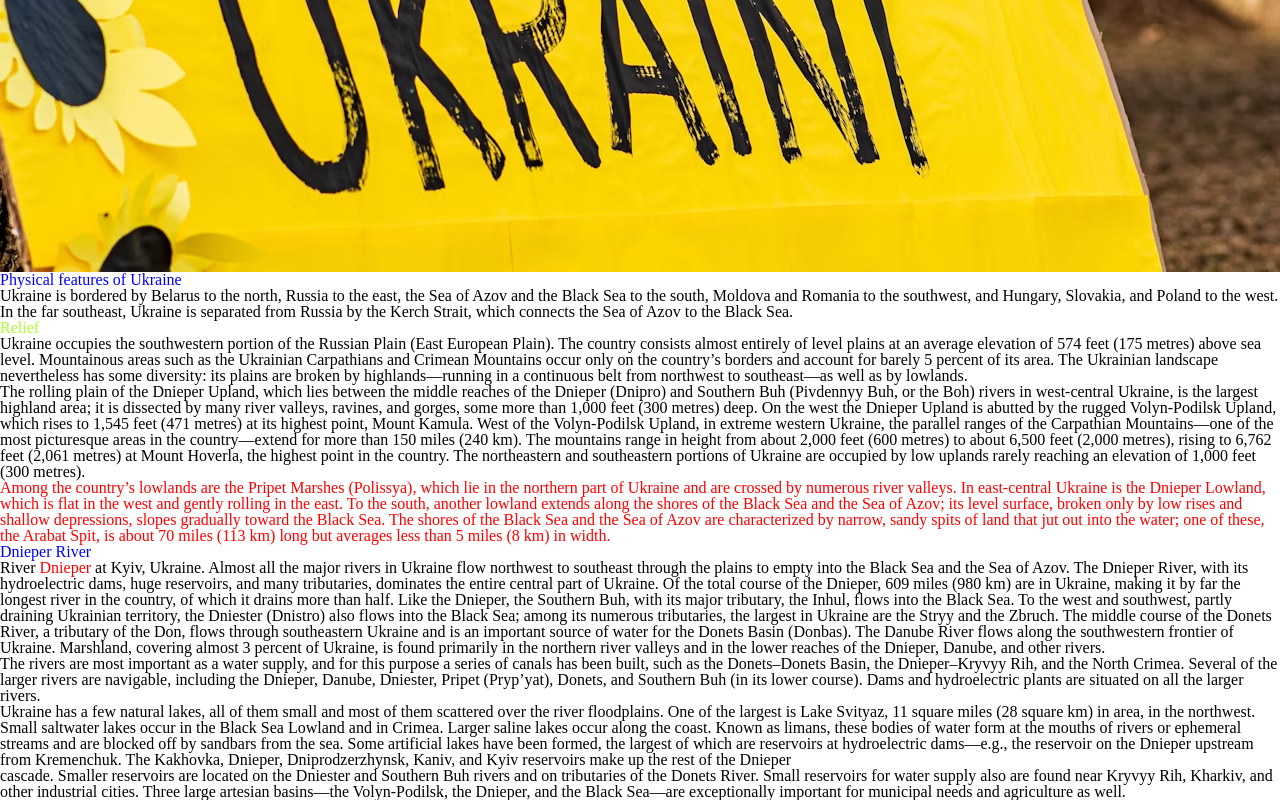
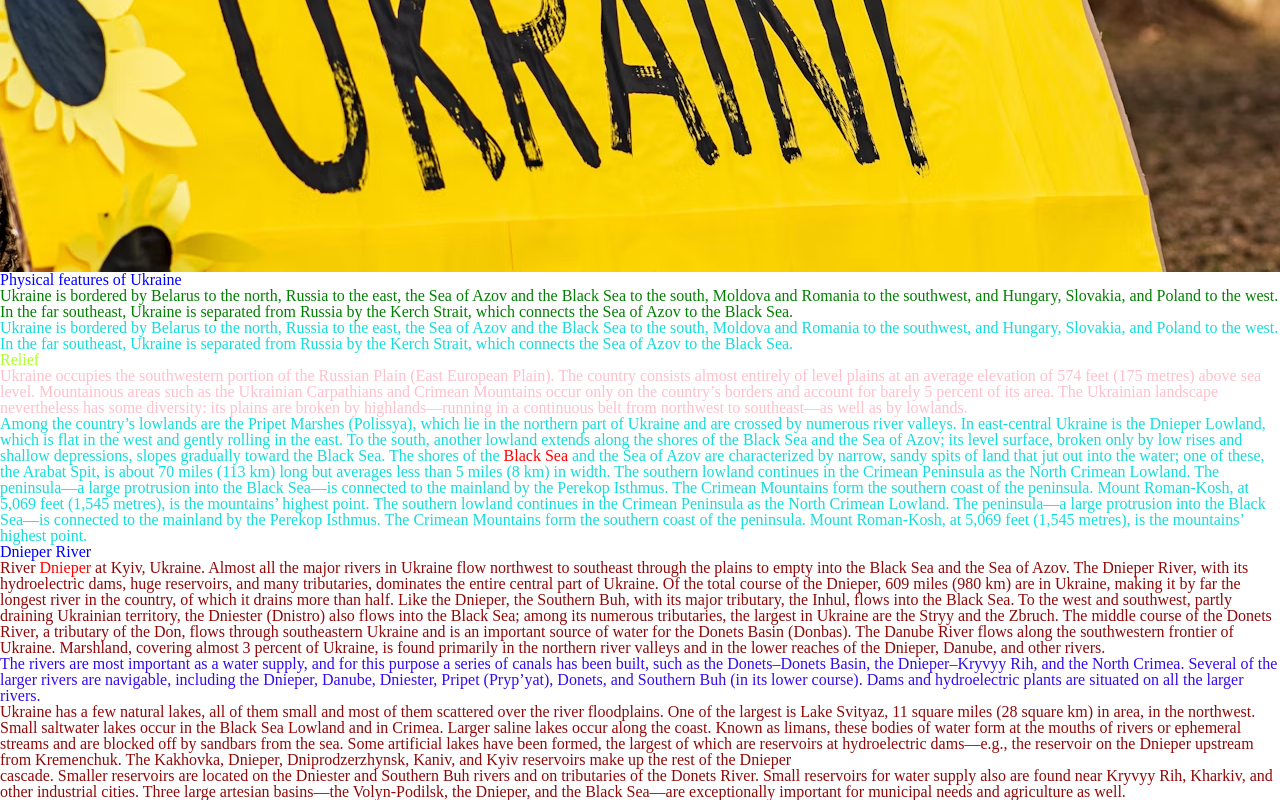
Before and after one commit to PetroShynkaryk/lessons, a plain HTML site: page lesson3/index.html in a window 1280 px wide. Shown: the part 930-1730 px from the top of the page. Drawn offline with Linux system fonts and the light colour scheme.

Commit message:
Add files via upload

```diff
--- a/lesson3/css/style.css
+++ b/lesson3/css/style.css
@@ -7,26 +7,43 @@ p{
 .title{
     color: aqua;
 }
+
 .sub-title{
     color: blue;
 }
-.text > p{
+
+.text p{
     color: black;
+}
+
+.text > p {
+    color:violet
+}
+
+.text2 ~ p {
+    color: rgb(20, 220, 220);
     }
-.text ~ p{
-    color:blue;
+
+.text3 + p {
+    color:pink
 }
-.text + p{
+
+.text4 p {
+    color:rgb(145, 8, 8);
+}
+#riverlink {
     color: red;
 }
 
-
+.text4 a {
+    color:rgb(52, 11, 236);
+}
 .link-uk,
-.link{
-    color:red;
+.link {
+    color:red ;
 }
 .list-id {
-    color: goldenrod;
+    color: navy;
 }
 #relief {
     color:greenyellow
--- a/lesson3/index.html
+++ b/lesson3/index.html
@@ -41,6 +41,7 @@
       </ul>
     </div>
     <h2 class="sub-title">Ukraine</h2>
+
     <div class="text">
       <p>
         A fully independent Ukraine emerged only late in the 20th century, after long periods of successive domination
@@ -49,27 +50,37 @@
         Czechoslovakia in the period between the two World Wars, and Ukraine thereafter became part of the Soviet Union
         as the Ukrainian Soviet Socialist Republic (S.S.R.).
       </p>
+      <div>
         <p>
-        Soviet Union began to unravel in 1990–91, the legislature of the Ukrainian S.S.R. declared sovereignty (July 16,
+          Soviet Union began to unravel in 1990–91, the legislature of the Ukrainian S.S.R. declared sovereignty (July
+          16,
           1990) and then outright independence (August 24, 1991), a move that was confirmed by popular approval in a
           plebiscite (December 1, 1991). With the dissolution of the U.S.S.R. in December 1991, Ukraine gained full
           independence. The country changed its official name to Ukraine, and it helped to found the Commonwealth of
           Independent States (CIS), an association of countries that were formerly republics of the Soviet Union.
         </p>
       </div>
+    </div>
 
     <img src="img/ukraine.avif" alt="picture about ukraine">
 
     <h3 class="sub-title" id="land">Physical features of Ukraine</h3>
-    <div class="text">
+    <div class="text2"></div>
+    <div>
       <p>
         Ukraine is bordered by Belarus to the north, Russia to the east, the Sea of Azov and the Black Sea to the south,
         Moldova and Romania to the southwest, and Hungary, Slovakia, and Poland to the west. In the far southeast,
         Ukraine is separated from Russia by the Kerch Strait, which connects the Sea of Azov to the Black Sea.
       </p>
     </div>
+    <p>
+      Ukraine is bordered by Belarus to the north, Russia to the east, the Sea of Azov and the Black Sea to the south,
+      Moldova and Romania to the southwest, and Hungary, Slovakia, and Poland to the west. In the far southeast,
+      Ukraine is separated from Russia by the Kerch Strait, which connects the Sea of Azov to the Black Sea.
+    </p>
+
     <h3 class="sub-title" id="relief">Relief</h3>
-    <div class="text">
+    <div class="text3"></div>
     <p>
       Ukraine occupies the southwestern portion of the Russian Plain (East European Plain). The country consists
       almost entirely of level plains at an average elevation of 574 feet (175 metres) above sea level. Mountainous
@@ -77,38 +88,35 @@
       for barely 5 percent of its area. The Ukrainian landscape nevertheless has some diversity: its plains are broken
       by highlands—running in a continuous belt from northwest to southeast—as well as by lowlands.
     </p>
-      <div class="text">
+
+
     <p>
-          The rolling plain of the Dnieper Upland, which lies between the middle reaches of the Dnieper (Dnipro) and
-          Southern Buh (Pivdennyy Buh, or the Boh) rivers in west-central Ukraine, is the largest highland area; it is
-          dissected by many river valleys, ravines, and gorges, some more than 1,000 feet (300 metres) deep. On the west
-          the Dnieper Upland is abutted by the rugged Volyn-Podilsk Upland, which rises to 1,545 feet (471 metres) at
-          its
-          highest point, Mount Kamula. West of the Volyn-Podilsk Upland, in extreme western Ukraine, the parallel ranges
-          of the Carpathian Mountains—one of the most picturesque areas in the country—extend for more than 150 miles
-          (240
-          km). The mountains range in height from about 2,000 feet (600 metres) to about 6,500 feet (2,000 metres),
-          rising
-          to 6,762 feet (2,061 metres) at Mount Hoverla, the highest point in the country. The northeastern and
-          southeastern portions of Ukraine are occupied by low uplands rarely reaching an elevation of 1,000 feet (300
-          metres).
+      Among the country’s lowlands are the Pripet Marshes (Polissya), which lie in the northern part of Ukraine and
+      are crossed by numerous river valleys. In east-central Ukraine is the Dnieper Lowland, which is flat in the
+      west
+      and gently rolling in the east. To the south, another lowland extends along the shores of the Black Sea and
+      the
+      Sea of Azov; its level surface, broken only by low rises and shallow depressions, slopes gradually toward the
+      Black Sea. The shores of the <a class=link href="https://en.wikipedia.org/wiki/Black_Sea" target="_blank">Black
+        Sea</a> and the Sea
+      of Azov are characterized by narrow, sandy spits of land that jut out into the water; one of these, the Arabat
+      Spit, is about 70 miles (113 km) long but averages less than 5 miles (8 km) in width.
+      The southern lowland continues in the Crimean Peninsula as the North Crimean Lowland. The peninsula—a large
+      protrusion into the Black Sea—is connected to the mainland by the Perekop Isthmus. The Crimean Mountains form
+      the southern coast of the peninsula. Mount Roman-Kosh, at 5,069 feet (1,545 metres), is the mountains’ highest
+      point.
+      The southern lowland continues in the Crimean Peninsula as the North Crimean Lowland. The peninsula—a large
+      protrusion into the Black Sea—is connected to the mainland by the Perekop Isthmus. The Crimean Mountains form
+      the southern coast of the peninsula. Mount Roman-Kosh, at 5,069 feet (1,545 metres), is the mountains’ highest
+      point.
     </p>
     </div>
+
+    <h3 class="sub-title" id="river">Dnieper River</h3>
+    <div class="text4">
+
       <p>
-        Among the country’s lowlands are the Pripet Marshes (Polissya), which lie in the northern part of Ukraine and
-        are crossed by numerous river valleys. In east-central Ukraine is the Dnieper Lowland, which is flat in the west
-        and gently rolling in the east. To the south, another lowland extends along the shores of the <a
-          href="https://en.wikipedia.org/wiki/Black_Sea" class="link" target="_blank">Black Sea</a> and the
-        Sea of Azov; its level surface, broken only by low rises and shallow depressions, slopes gradually toward the
-        Black Sea. The shores of the Black Sea and the Sea of Azov are characterized by narrow, sandy spits of land that
-        jut out into the water; one of these, the Arabat Spit, is about 70 miles (113 km) long but averages less than 5
-        miles (8 km) in width.
-      </p>
-    </div>
-    <h3 class="sub-title" id="river">Dnieper River</h3>
-    <div class="text">
-      <p>
-        River <a href="https://en.wikipedia.org/wiki/Dnieper" class="link" target="_blank">Dnieper</a> at Kyiv, Ukraine.
+        River <a id="riverlink" href="https://en.wikipedia.org/wiki/Dnieper" class="link" target="_blank">Dnieper</a> at Kyiv, Ukraine.
         Almost all the major rivers in Ukraine flow northwest to southeast through the plains to empty into the Black
         Sea and the Sea of Azov. The Dnieper River, with its hydroelectric dams, huge reservoirs, and many tributaries,
         dominates the entire central part of Ukraine. Of the total course of the Dnieper, 609 miles (980 km) are in
@@ -121,30 +129,32 @@
         percent of Ukraine, is found primarily in the northern river valleys and in the lower reaches of the Dnieper,
         Danube, and other rivers.
       </p>
-      <div class="text">
-        <p>
+
+      <a>
         The rivers are most important as a water supply, and for this purpose a series of canals has been built, such
         as
         the Donets–Donets Basin, the Dnieper–Kryvyy Rih, and the North Crimea. Several of the larger rivers are
         navigable, including the Dnieper, Danube, Dniester, Pripet (Pryp’yat), Donets, and Southern Buh (in its lower
         course). Dams and hydroelectric plants are situated on all the larger rivers.
-        </p>
-      </div>
-
-      <div class="text">
+      </a>
       <p>
-        Ukraine has a few natural lakes, all of them small and most of them scattered over the river floodplains. One of
+        Ukraine has a few natural lakes, all of them small and most of them scattered over the river floodplains. One
+        of
         the largest is Lake Svityaz, 11 square miles (28 square km) in area, in the northwest. Small saltwater lakes
-        occur in the Black Sea Lowland and in Crimea. Larger saline lakes occur along the coast. Known as limans, these
-        bodies of water form at the mouths of rivers or ephemeral streams and are blocked off by sandbars from the sea.
+        occur in the Black Sea Lowland and in Crimea. Larger saline lakes occur along the coast. Known as limans,
+        these
+        bodies of water form at the mouths of rivers or ephemeral streams and are blocked off by sandbars from the
+        sea.
         Some artificial lakes have been formed, the largest of which are reservoirs at hydroelectric dams—e.g., the
         reservoir on the Dnieper upstream from Kremenchuk. The Kakhovka, Dnieper, Dniprodzerzhynsk, Kaniv, and Kyiv
         reservoirs make up the rest of the Dnieper
       </p>
       <p>
-        cascade. Smaller reservoirs are located on the Dniester and Southern Buh rivers and on tributaries of the Donets River. Small reservoirs for water supply also are found near Kryvyy Rih, Kharkiv, and other industrial cities. Three large artesian basins—the Volyn-Podilsk, the Dnieper, and the Black Sea—are exceptionally important for municipal needs and agriculture as well.
+        cascade. Smaller reservoirs are located on the Dniester and Southern Buh rivers and on tributaries of the
+        Donets River. Small reservoirs for water supply also are found near Kryvyy Rih, Kharkiv, and other industrial
+        cities. Three large artesian basins—the Volyn-Podilsk, the Dnieper, and the Black Sea—are exceptionally
+        important for municipal needs and agriculture as well.
       </p>
-    </div>
     </div>
   </main>
 
```
Lines whose indentation alone changed are shown as unchanged.
